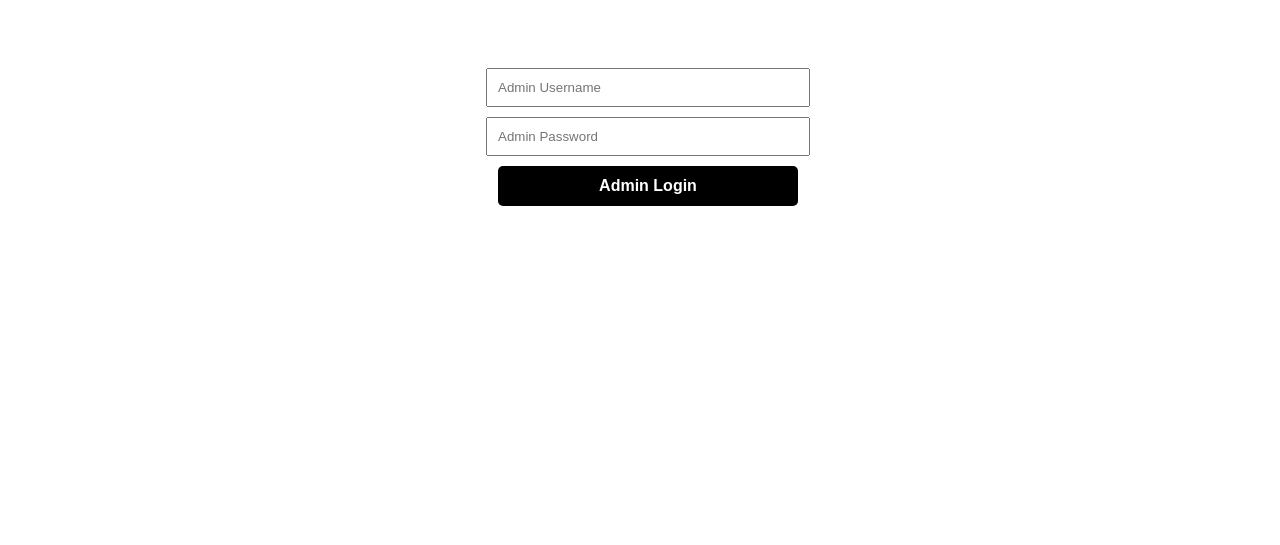
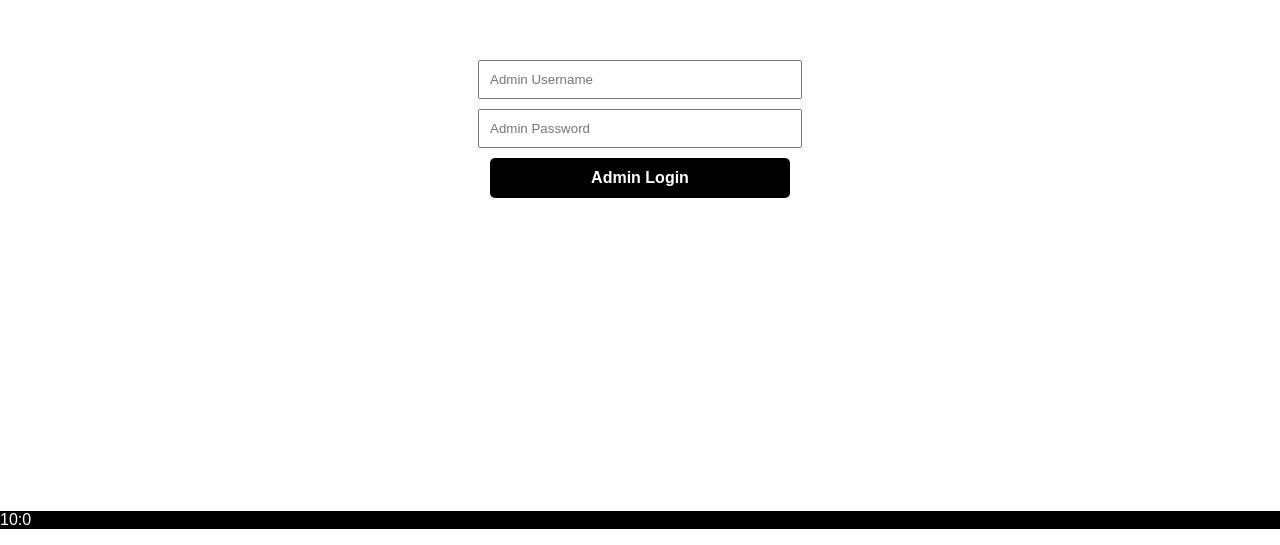
Before and after one commit to Babbudoiu/RSM-final-front, a React (Create React App) app: page / in a window 1280 px wide. Shown: the part 271-816 px from the top of the page. Built offline with nearby package versions, Linux system fonts and the light colour scheme.

Commit message:
footer with date and time

```diff
--- a/src/App.css
+++ b/src/App.css
@@ -1,6 +1,43 @@
+*{
+  margin: 0;
+  padding: 0;
+}
+
+body {
+  height: 100%;
+}
+
 :root {
     --primary:white;
     --secondary: black;
     --tertiary: gray;
+}
 
-  }
+.logOutBtn {
+  border-radius: 4px;
+  background: #01BF71;
+  white-space: nowrap;
+  padding: 10px 22px;
+  color: 010606;
+  font-size: 16px;
+  outline: none;
+  border:none;
+  cursor: pointer;
+  transition: all 0.2s ease-in-out;
+  text-decoration:none;
+}
+
+.logOutBtn:hover {
+  transition: all 0.2s ease-in-out;
+  background: #fff;
+  color: #01BF71;
+}
+
+.footer {
+  position:absolute;
+  left:0;
+  bottom:0;
+  right: 0;
+  background-color: black;
+  color: white;
+}
--- /dev/null
+++ b/src/components/Footer/index.js
@@ -0,0 +1,14 @@
+import React from "react";
+
+const Footer = () => {
+    let today = new Date(),
+    time = today.getHours() + ':' + today.getMinutes();
+
+    return(
+        <div className="footer">
+            <p>{time}</p>
+        </div>
+    )
+};
+
+export default Footer;
--- a/src/components/Navbar/index.js
+++ b/src/components/Navbar/index.js
@@ -23,7 +23,9 @@ export const Navbar = ({setUser}) => {
                         <NavLinks to="menu">Menu</NavLinks>
                     </NavItem>
                  </NavMenu>
-                 <button onClick = { logoutHandler } >Log Out</button>
+                 <button
+                 className = "logOutBtn"
+                 onClick = { logoutHandler } >Log Out</button>
              </NavbarContainer>
          </Nav>
         </>
--- a/src/pages/AdminLogin/index.js
+++ b/src/pages/AdminLogin/index.js
@@ -1,9 +1,7 @@
 import React, { useState } from "react";
 import { FormContainer, LandingContainer, LogButton, LogForm, LogInput } from "../../styledComponents";
-
 import { fetchAdmin } from "../../utils";
-
-
+import Footer from "../../components/Footer";
 
 export const AdminLogin = ({setAdmin}) => {
     const [adminUsername, setAdminUsername] = useState();
@@ -25,10 +23,9 @@ export const AdminLogin = ({setAdmin}) => {
             placeholder="Admin Password"></LogInput>
           <LogButton type="submit">Admin Login</LogButton>
 
-
-
-        </LogForm>
+         </LogForm>
       </FormContainer>
+      <Footer />
     </LandingContainer>
   );
 };
--- a/src/pages/Menu/index.js
+++ b/src/pages/Menu/index.js
@@ -1,12 +1,14 @@
-import React from 'react'
-import Navbar from '../../components/Navbar'
+import React from 'react';
+import Navbar from '../../components/Navbar';
+import Footer from '../../components/Footer';
 
 const Menu = () => {
     return (
        <>
         <Navbar/>
+        <Footer />
        </>
     )
 }
 
-export default Menu
+export default Menu;
--- a/src/pages/Reservations/index.js
+++ b/src/pages/Reservations/index.js
@@ -1,6 +1,8 @@
-import React, { useState } from 'react'
-import Navbar from '../../components/Navbar'
-import Calendar from 'react-calendar'
+import React, { useState } from 'react';
+import Navbar from '../../components/Navbar';
+import Calendar from 'react-calendar';
+import 'react-calendar/dist/Calendar.css';
+import Footer from '../../components/Footer';
 
 const Reservations = () => {
    const [date, setDate] = useState(new Date());
@@ -14,6 +16,7 @@ const Reservations = () => {
         <Navbar />
         <div>
         <Calendar onChange={onChange} value={date}/>
+        <Footer />
        </div>
        </>
     )
--- a/src/pages/SeatingPlan/index.js
+++ b/src/pages/SeatingPlan/index.js
@@ -1,12 +1,14 @@
-import React from 'react'
-import Navbar from '../../components/Navbar'
+import React from 'react';
+import Navbar from '../../components/Navbar';
+import Footer from '../../components/Footer';
 
 const SeatingPlan = () => {
     return (
         <>
         <Navbar />
+        <Footer />
         </>
     )
 }
 
-export default SeatingPlan
+export default SeatingPlan;
--- a/src/pages/home/index.js
+++ b/src/pages/home/index.js
@@ -1,12 +1,13 @@
-import React from 'react'
-import Navbar from '../../components/Navbar'
-
+import React from 'react';
+import Navbar from '../../components/Navbar';
+import Footer from '../../components/Footer';
 
 export const Home =({setUser})=>{
 return (
     <div>
     <Navbar setUser={setUser}/>
     <h1>HOME!!!</h1>
+    <Footer />
     </div>
 )
 }
--- a/src/pages/userLogin/index.js
+++ b/src/pages/userLogin/index.js
@@ -1,6 +1,6 @@
 import React, { useState } from "react";
 import { FormContainer, LandingContainer, LogButton, LogForm, LogInput } from "../../styledComponents";
-
+import Footer from "../../components/Footer";
 import { fetchUsers } from "../../utils";
 import { createUsers } from "../../utils";
 
@@ -33,12 +33,8 @@ export const UserLogin = ({setUser}) => {
             onChange={(e) => setUserPassword(e.target.value)}
             placeholder="Password"></LogInput>
           <LogButton type="submit">User Login</LogButton>
-
-
-
-        </LogForm>
-
-      </FormContainer>
+          </LogForm>
+          </FormContainer>
       : <FormContainer>
       <LogForm
         onSubmit={(e) => createUsers(e, userUsername, userPassword,role, setUser)}
@@ -56,11 +52,9 @@ export const UserLogin = ({setUser}) => {
           placeholder="User Password"></LogInput>
         <LogButton type="submit">User Login</LogButton>
 
-
-
-      </LogForm>
-
+    </LogForm>
     </FormContainer>}
+    <Footer />
     </LandingContainer>
   );
 };
```
